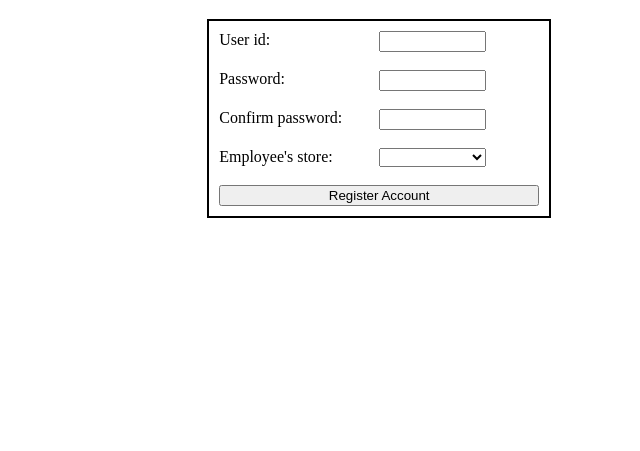
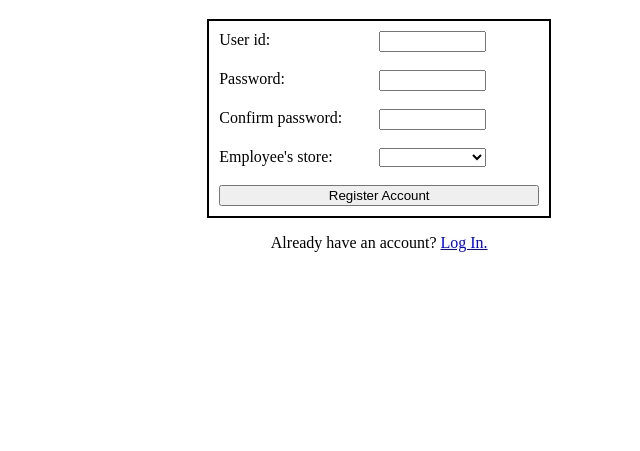
Before and after one commit to EonMurph/StockDeliverySystem, a Flask app: page /register in a window 1280 px wide. Shown: the part 310-761 px from the top of the page, without its empty margins (640-1280 px from the left). Run offline with Flask 3, Linux system fonts and the light colour scheme; data that the repository does not hold is empty; some libraries are stand-ins or nearby versions.

Commit message:
general tidying up

```diff
--- a/app.py
+++ b/app.py
@@ -58,7 +58,7 @@ def restricted(view, restriction):
             session["restrictions"] = restriction
             session["restricted"] = True
 
-            return redirect(url_for("homepage", next=request.url))
+            return redirect(url_for("log_in", next=request.url))
         return view(*args, **kwargs)
     return wrapped_view
 
@@ -112,7 +112,8 @@ def register():
                     INSERT INTO users (user_id, password)
                     VALUES (?, ?)
                     """
-            db.execute(create_user_query, (user_id, generate_password_hash(password)))
+            db.execute(create_user_query,
+                       (user_id, generate_password_hash(password)))
 
             create_employee_query = """
                     INSERT INTO employees (store_id, employee_id)
@@ -199,7 +200,8 @@ def raise_permissions():
             SELECT store_id
             FROM stores;
             """
-    store_ids = [result["store_id"] for result in db.execute(store_ids_query).fetchall()]
+    store_ids = [result["store_id"]
+                 for result in db.execute(store_ids_query).fetchall()]
     form.store_id.choices = store_ids
 
     if form.validate_on_submit():
@@ -254,8 +256,6 @@ def raise_permission(permission, user_id, db):
                 WHERE user_id = ?;
                 """
     db.execute(raise_permissions_query, (user_id, ))
-
-# TODO route for removing managers
 
 
 @app.route("/add_store", methods=["GET", "POST"])
@@ -319,7 +319,8 @@ def add_deliveries():
             SELECT store_id
             FROM stores;
             """
-    choices = [result["store_id"] for result in db.execute(store_ids_query).fetchall()]
+    choices = [result["store_id"]
+               for result in db.execute(store_ids_query).fetchall()]
     form.to_store.choices = choices
     form.from_store.choices = choices
 
--- a/forms.py
+++ b/forms.py
@@ -13,7 +13,8 @@ def valid_id(size):
 
     def _valid_id(form, field):
         if len(str(field.data)) != size and str(field.data)[0] != 0:
-            raise ValidationError("User id must be 6 digits and must not start with 0.")
+            raise ValidationError(
+                "User id must be 6 digits and must not start with 0.")
 
     return _valid_id
 
--- a/templates/index.html
+++ b/templates/index.html
@@ -32,6 +32,9 @@
 
     {{ form.submit() }}
   </form>
+  <p>Already have an account?
+    <a href="{{ url_for('log_in') }}">Log In.</a>
+  </p>
   <!-- <section id="restricted_notice">
     {% if g.restricted %}
     <p>The area you tried to access was blocked.</p>
--- a/templates/products_page.html
+++ b/templates/products_page.html
@@ -5,7 +5,7 @@
 {% for product in products %}
 <div>
   <!-- TODO fix image displaying -->
-  <img src="{{ url_for('static', filename='product[\'product_image\']') }}" alt="product image for {{ product['product_name'] }}"/>
+  <img src="{{ url_for('static', filename='product_images/'+product['product_image']) }}" alt="product image for {{ product['product_name'] }}"/>
   <h2>{{ product["product_name"] }}</h2>
 </div>
 {% endfor %}
```
